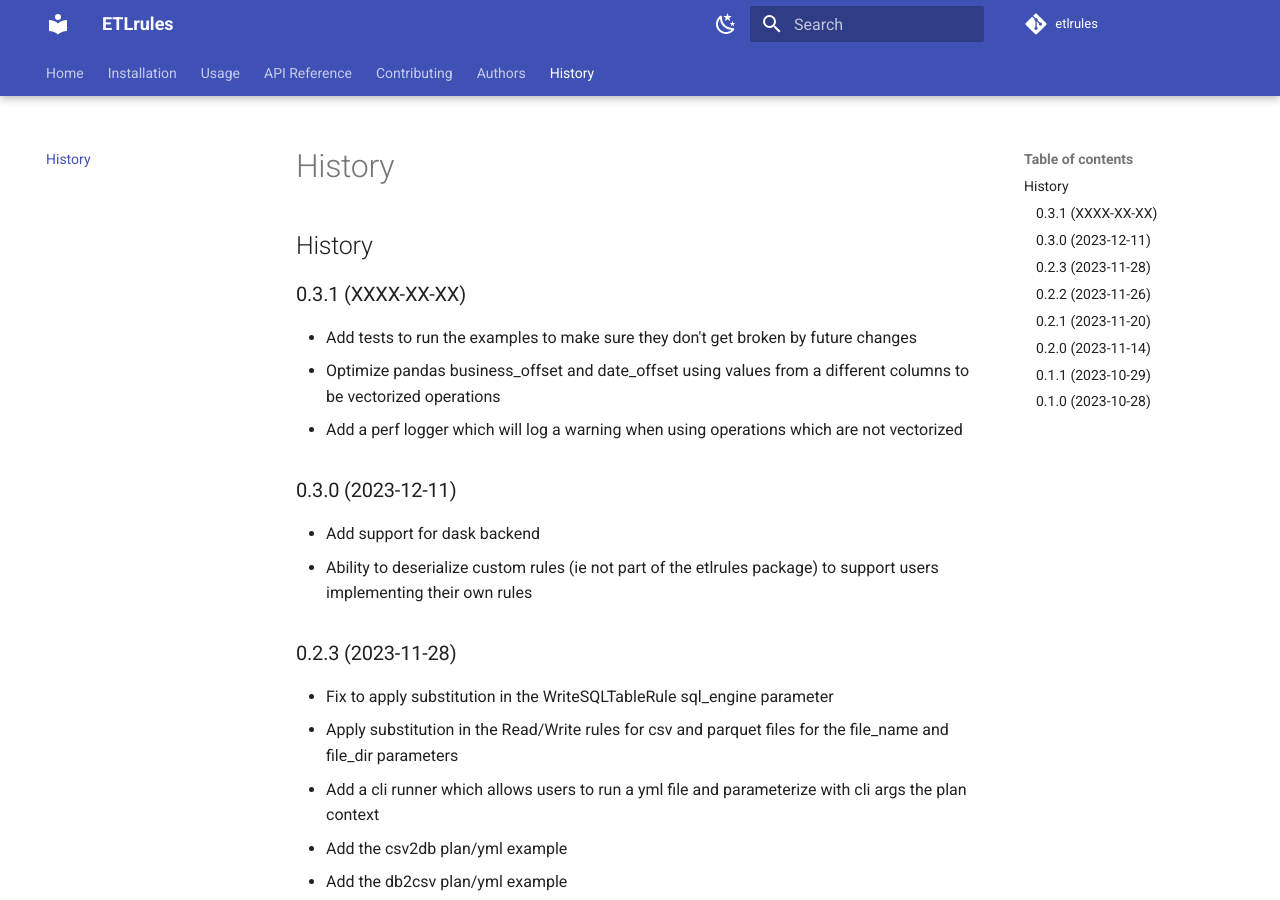
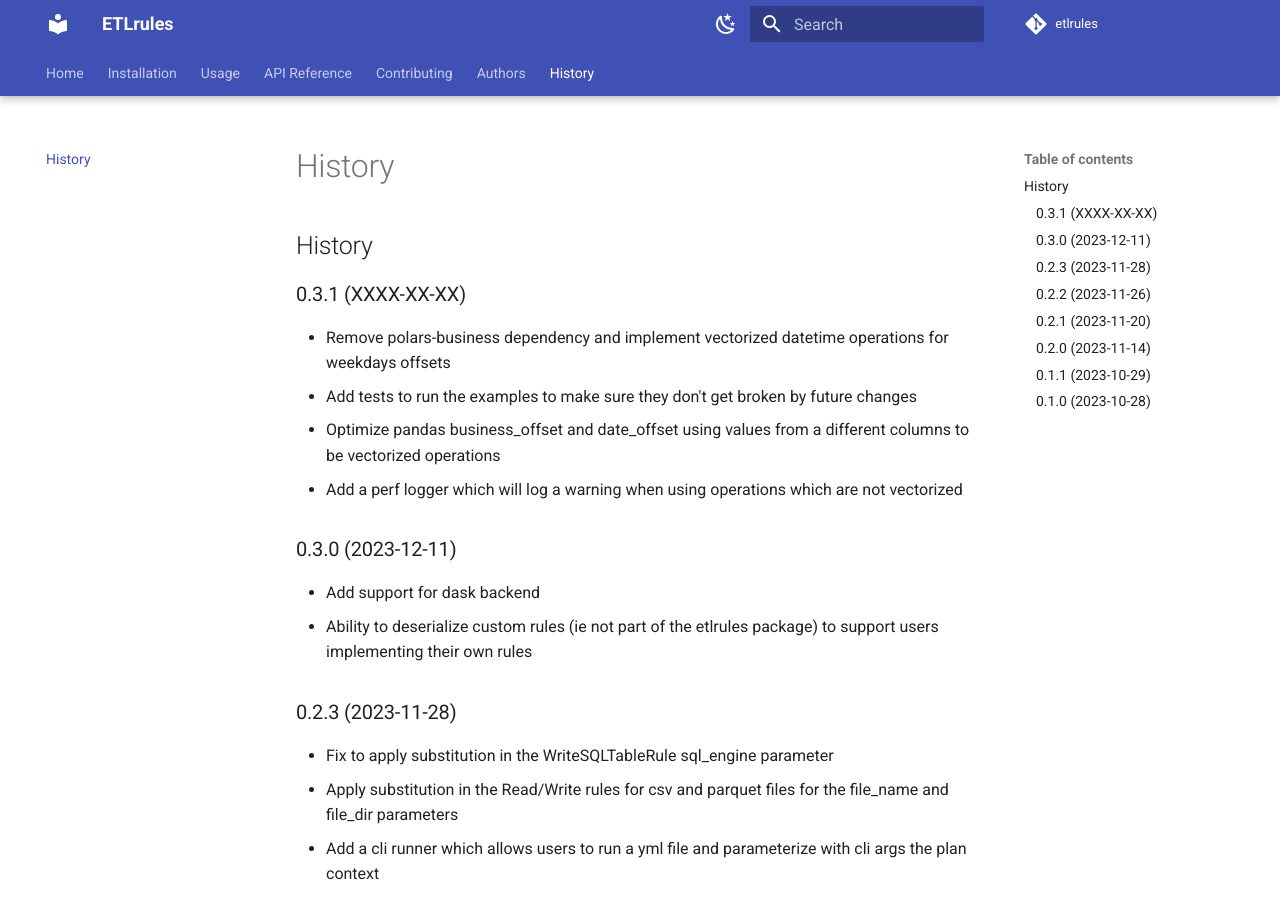
Before and after one commit to ciprianmiclaus2/etlrules, an MkDocs documentation site: the page built from docs/history.md, in a window 1280 px wide and 900 px high. Built offline with MkDocs 1.6.1 and Material for MkDocs 9.7.7, drawn with Linux system fonts in a browser that asks for light colours; comment, search, counter and statistics services are not loaded; the version menu is left out.

Commit message:
Update HISTORY for removing polars-business dependency

```diff
--- a/HISTORY.md
+++ b/HISTORY.md
@@ -2,6 +2,7 @@
 
 ## 0.3.1 (XXXX-XX-XX)
 
+* Remove polars-business dependency and implement vectorized datetime operations for weekdays offsets
 * Add tests to run the examples to make sure they don't get broken by future changes
 * Optimize pandas business_offset and date_offset using values from a different columns to be vectorized operations
 * Add a perf logger which will log a warning when using operations which are not vectorized
```
